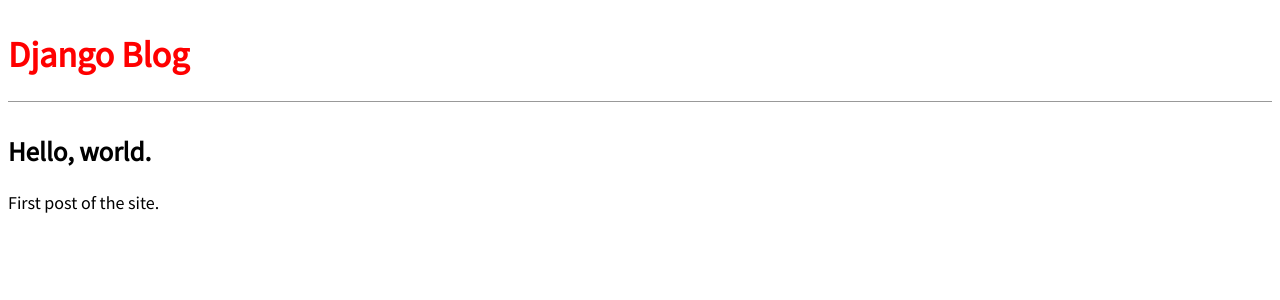
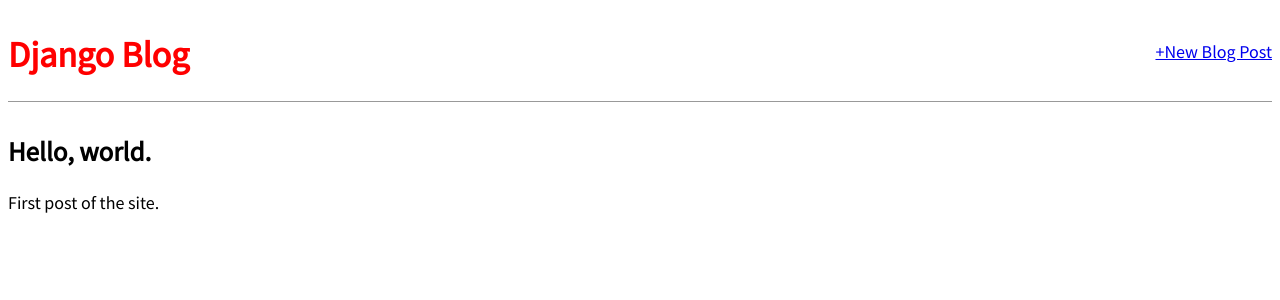
Before and after one commit to ad-okshaj/django-blog_project, a Django app: page /post/1/ in a window 1280 px wide. Shown: the top 300 px of the page. Run offline with Django 3.2, Linux system fonts and the light colour scheme; data comes from the database, SQL or seed files in the repository.

Commit message:
'new blog post' option on homepage.

```diff
--- a/templates/base.html
+++ b/templates/base.html
@@ -6,10 +6,15 @@
 <link href="{% static 'css/base.css' %}" rel="stylesheet">
 </head>
 <body>
+<div>
 <header>
+<div class="nav-left">
 <h1><a href="{% url 'home' %}">Django Blog</a></h1>
+</div>
+<div class="nav-right">
+<a href="{% url 'post_new' %}">+New Blog Post</a>
+</div>
 </header>
-<div>
 {% block content %}
 {% endblock content %}
 </div>
```
